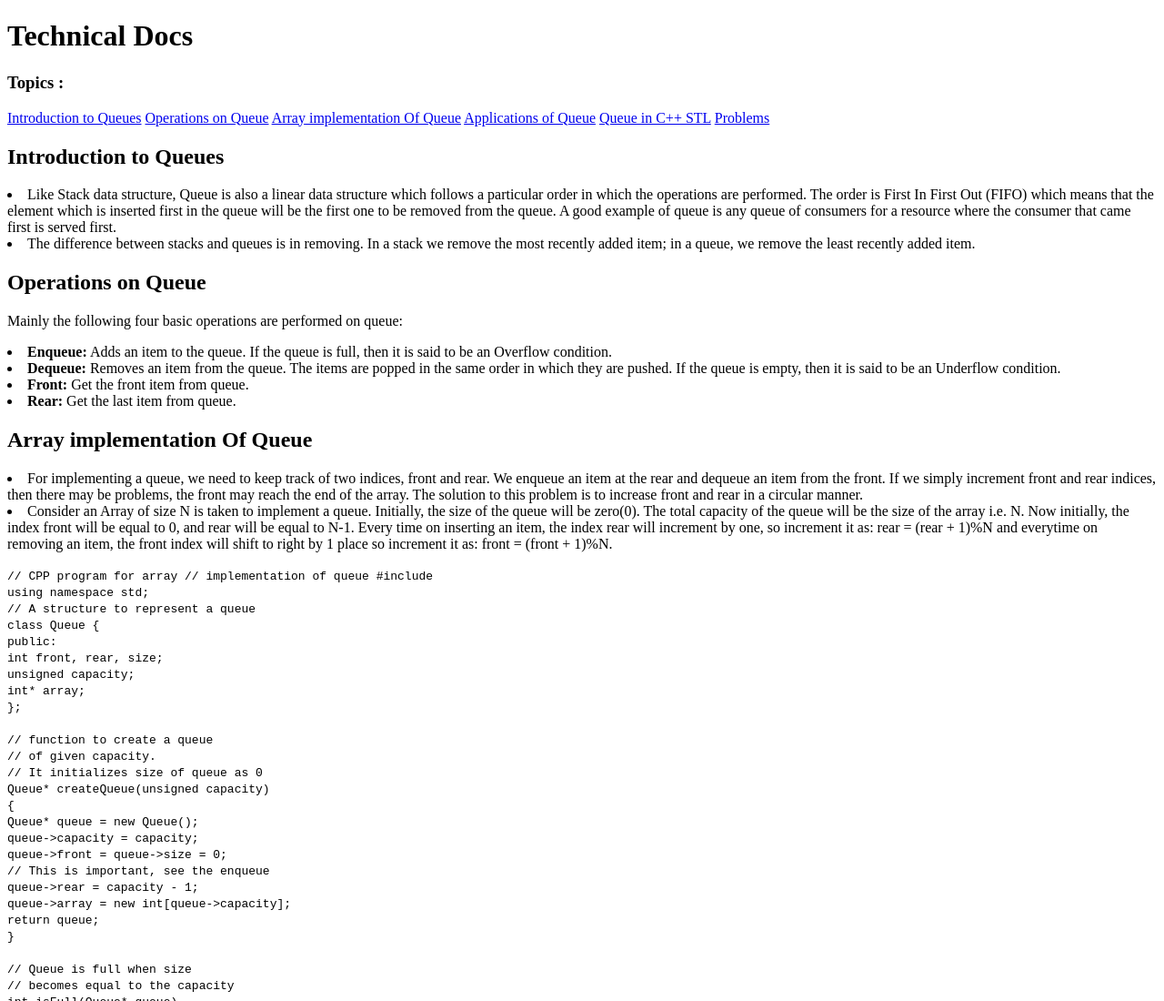
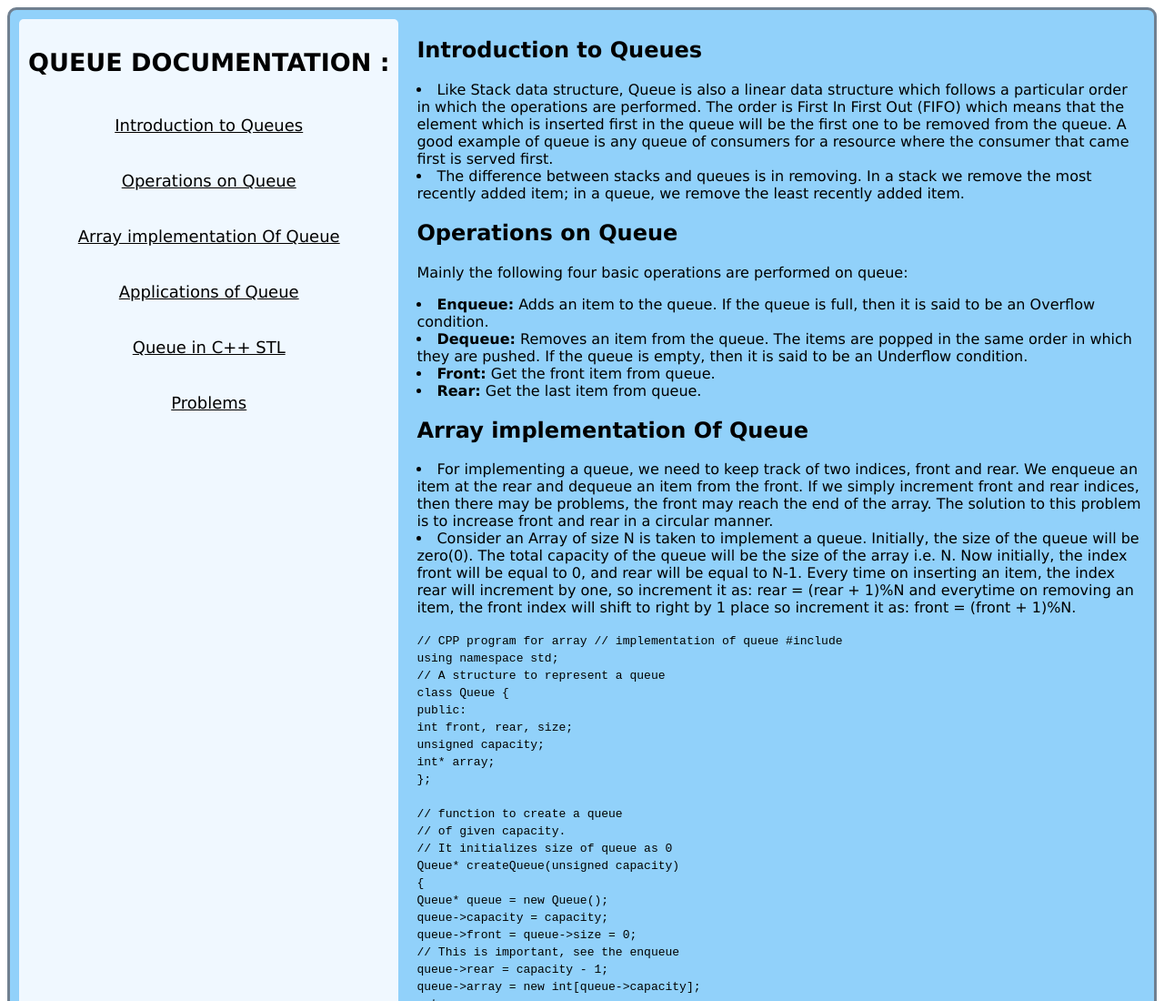
Before and after one commit to MeetM15/Tech-Doc-Page, a plain HTML site: page index.html in a window 1280 px wide. Shown: the top 1100 px of the page at 91% size. Drawn offline with Linux system fonts and the light colour scheme.

Commit message:
"Final Commit -Finished Project"

```diff
--- a/index.html
+++ b/index.html
@@ -5,21 +5,21 @@
     <meta http-equiv="X-UA-Compatible" content="IE=edge">
     <meta name="viewport" content="width=device-width, initial-scale=1.0">
     <title>Document</title>
+    <link rel="stylesheet" href="style.css">
 </head>
 <body>
     <div id="main-container">
-        <header>
-            <h1>Technical Docs</h1>
-            <nav id="nav-bar">
-                <h3>Topics :</h3>
+        <nav id="navbar">
+            <header><h1>QUEUE DOCUMENTATION :</h1></header>
+            <div id="links">
                 <a href="#introduction_to_queues" class="nav-link">Introduction to Queues</a>
                 <a href="#operations_on_queue" class="nav-link">Operations on Queue</a>
                 <a href="#array_implementation_of_queue" class="nav-link">Array implementation Of Queue</a>
                 <a href="#applications_of_queue" class="nav-link">Applications of Queue</a>
                 <a href="#queue_in_c++_stl" class="nav-link">Queue in C++ STL</a>
                 <a href="#problems" class="nav-link">Problems</a>
-            </nav>
-        </header>
+            </div>
+        </nav>
         <main id="main-doc">
 
             <section class="main-section" id="introduction_to_queues">
@@ -314,8 +314,8 @@
                 }<br>
             </code>
             </section>
-
         </main>
     </div>
+
 </body>
 </html>
--- a/style.css
+++ b/style.css
@@ -0,0 +1,41 @@
+#main-container{
+    padding: 10px;
+    display: grid;
+    background-color:rgba(133, 205, 250,0.9);
+    border-radius: 10px;
+    border: solid slategrey;
+    font-family: 'Lucida Sans', 'Lucida Sans Regular', 'Lucida Grande', 'Lucida Sans Unicode', Geneva, Verdana, sans-serif;
+    grid-template-areas:
+    "nav content";
+    grid-gap: 20px;
+}
+#navbar{
+    display: grid;
+    grid-area: nav;
+    font-size: large;
+    text-align: center;
+    padding: 10px;
+    background-color: aliceblue;
+    border-radius: 5px;
+    align-content:flex-start;
+}
+.nav-link:link{
+    color: black;
+    padding: 20px;
+}
+#main-doc{
+    grid-area: content;
+}
+#links{
+    display: grid;
+    overflow-y: auto;
+}
+@media screen and (max-width:500px) {
+    #main-container{
+        grid-template-areas:
+        "nav"
+        "content";
+        overflow-y:scroll;
+    }
+
+}
```
